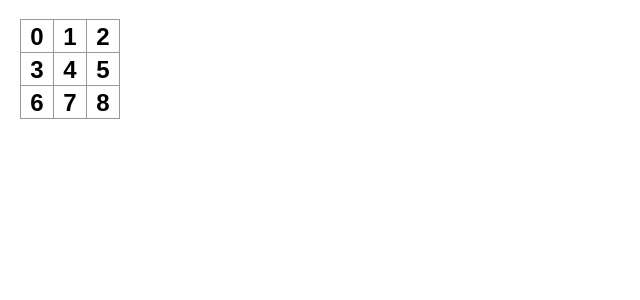
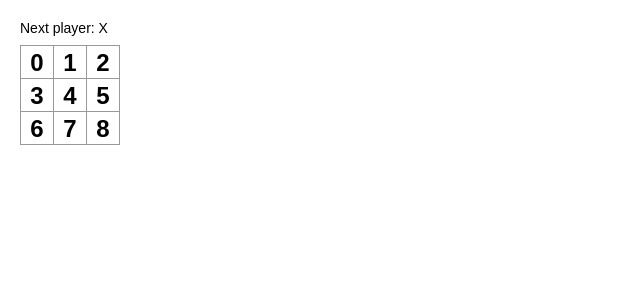
Before and after one commit to ekusiadadus/react-tutorial, a React (Create React App) app: page / in a window 1280 px wide. Shown: the top 300 px of the page, without its empty margins (0-640 px from the left). Built offline with nearby package versions, Linux system fonts and the light colour scheme.

Commit message:
feat: :fire: 手番の処理

```diff
--- a/src/components/Board.tsx
+++ b/src/components/Board.tsx
@@ -6,14 +6,20 @@ const Board = () => {
     [...Array(9)].map((_, i) => i.toString())
   );
 
+  const [xisNext, setXisNext] = React.useState(true);
+
   const handleClick = (i: number) => {
     const squaresCopy = squares.slice();
-    squaresCopy[i] = "X";
+    squaresCopy[i] = xisNext ? "X" : "O";
     setSquare(squaresCopy);
+    setXisNext(!xisNext);
   };
+
+  const status = "Next player: " + (xisNext ? "X" : "O");
 
   return (
     <div>
+      <div className="status">{status}</div>
       <div className="board-row">
         <Square
           value={squares[0]}
```
